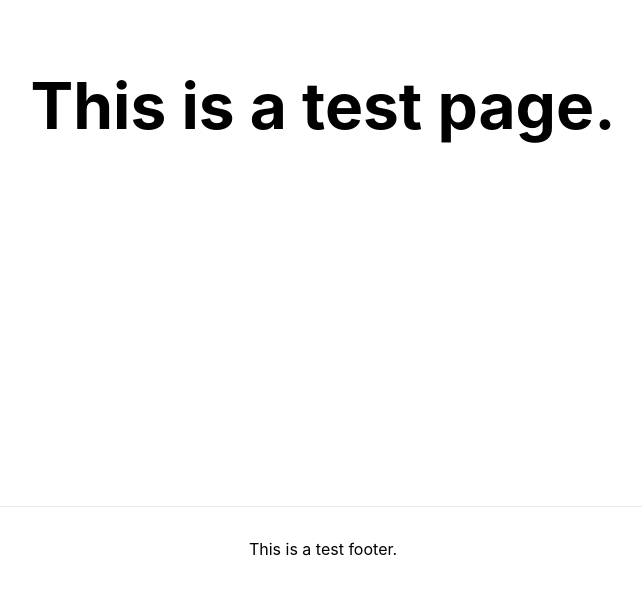
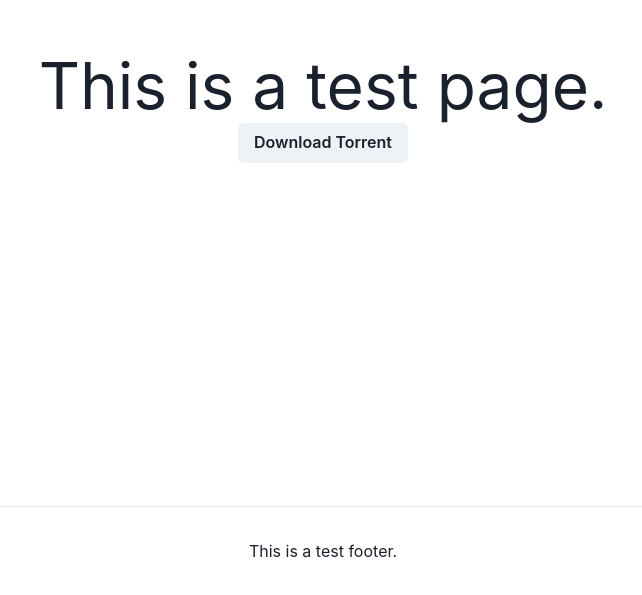
Before and after one commit to jotemdev/torrent-stream, a Next.js app: page /test in a window 1280 px wide. Shown: the part 294-889 px from the top of the page, without its empty margins (317-959 px from the left). Built offline with nearby package versions, Linux system fonts and the light colour scheme.

Commit message:
feat: adding a custom hook that can download a torrent file

```diff
--- /dev/null
+++ b/hoooks/use-torrent.ts
@@ -0,0 +1,103 @@
+import { useState, useEffect, useRef } from 'react';
+
+import WebTorrent from 'webtorrent';
+
+interface Config {
+  progressIntervals: number;
+}
+
+interface File {
+  name: string;
+  url: string;
+  progress: number;
+  isReady: boolean;
+  isDownloading: boolean;
+  appendTo: (element: HTMLElement) => void;
+}
+
+export default function useTorrent(
+  config: Config = { progressIntervals: 4000 },
+) {
+  const { progressIntervals } = config;
+
+  const [file, setFile] = useState<File>({
+    name: '',
+    url: '',
+    progress: 0,
+    isReady: false,
+    isDownloading: false,
+    appendTo: () => {},
+  });
+
+  const [id, setId] = useState<string>('');
+
+  const timer = useRef<NodeJS.Timer | null>(null);
+
+  let isMounted = useRef<boolean>(false);
+
+  // Exampe torrentId: magnet:?xt=urn:btih:08ada5a7a6183aae1e09d831df6748d566095a10&dn=Sintel&tr=udp%3A%2F%2Fexplodie.org%3A6969&tr=udp%3A%2F%2Ftracker.coppersurfer.tk%3A6969&tr=udp%3A%2F%2Ftracker.empire-js.us%3A1337&tr=udp%3A%2F%2Ftracker.leechers-paradise.org%3A6969&tr=udp%3A%2F%2Ftracker.opentrackr.org%3A1337&tr=wss%3A%2F%2Ftracker.btorrent.xyz&tr=wss%3A%2F%2Ftracker.fastcast.nz&tr=wss%3A%2F%2Ftracker.openwebtorrent.com&ws=https%3A%2F%2Fwebtorrent.io%2Ftorrents%2F&xs=https%3A%2F%2Fwebtorrent.io%2Ftorrents%2Fsintel.torrent
+  const download = (torrentId: string) => setId(torrentId);
+
+  const clearTimer = () => {
+    if (timer.current) clearInterval(timer.current);
+  };
+
+  useEffect(() => {
+    isMounted.current = true;
+
+    if (id) {
+      const client = new WebTorrent();
+
+      setFile((prevState) => ({
+        ...prevState,
+        isDownloading: true,
+      }));
+
+      const onTorrent = (torrent: any) => {
+        // Update the progress.
+        timer.current = setInterval(() => {
+          if (isMounted.current) {
+            setFile((prevState) => ({
+              ...prevState,
+              progress: parseInt((torrent.progress * 100).toFixed(1)),
+            }));
+          }
+        }, progressIntervals);
+
+        // On chunks ready.
+        torrent.files.forEach((file: any) => {
+          file.getBlobURL((err: Error, url: string) => {
+            if (err) return console.log('Error: ', err.message);
+
+            if (torrent.progress === 1) {
+              clearTimer();
+
+              setFile((prevState) => ({
+                ...prevState,
+                name: file.name,
+                url,
+                isReady: true,
+                isDownloading: false,
+                progress: 100,
+                appendTo: (element) => file.appendTo(element),
+              }));
+            }
+          });
+        });
+      };
+
+      client.add(id, onTorrent);
+    }
+
+    return () => {
+      clearTimer();
+
+      isMounted.current = false;
+    };
+  }, [id]);
+
+  return {
+    file,
+    download,
+  };
+}
--- a/package.json
+++ b/package.json
@@ -15,11 +15,13 @@
     "framer-motion": "^6.2.8",
     "next": "12.1.0",
     "react": "17.0.2",
-    "react-dom": "17.0.2"
+    "react-dom": "17.0.2",
+    "webtorrent": "^1.8.6"
   },
   "devDependencies": {
     "@types/node": "17.0.22",
     "@types/react": "17.0.41",
+    "@types/webtorrent": "^0.109.3",
     "eslint": "8.11.0",
     "eslint-config-next": "12.1.0",
     "typescript": "4.6.2"
--- a/pages/_app.tsx
+++ b/pages/_app.tsx
@@ -1,8 +1,13 @@
-import "../styles/globals.css";
-import type { AppProps } from "next/app";
+import '../styles/globals.css';
+import type { AppProps } from 'next/app';
+import { ChakraProvider } from '@chakra-ui/react';
 
 function MyApp({ Component, pageProps }: AppProps) {
-  return <Component {...pageProps} />;
+  return (
+    <ChakraProvider>
+      <Component {...pageProps} />
+    </ChakraProvider>
+  );
 }
 
 export default MyApp;
--- a/pages/test/index.tsx
+++ b/pages/test/index.tsx
@@ -1,8 +1,30 @@
-import type { NextPage } from "next";
-import Head from "next/head";
-import styles from "../../styles/Home.module.css";
+import { useEffect, useRef } from 'react';
+
+import type { NextPage } from 'next';
+import Head from 'next/head';
+import styles from '../../styles/Home.module.css';
+
+import useTorrent from '../../hoooks/use-torrent';
+
+import { Button, Link as UILink } from '@chakra-ui/react';
 
 const Test: NextPage = () => {
+  const { file, download } = useTorrent();
+
+  const outputElement = useRef<HTMLDivElement>(null);
+
+  const handleClick = () => {
+    download(
+      'magnet:?xt=urn:btih:08ada5a7a6183aae1e09d831df6748d566095a10&dn=Sintel&tr=udp%3A%2F%2Fexplodie.org%3A6969&tr=udp%3A%2F%2Ftracker.coppersurfer.tk%3A6969&tr=udp%3A%2F%2Ftracker.empire-js.us%3A1337&tr=udp%3A%2F%2Ftracker.leechers-paradise.org%3A6969&tr=udp%3A%2F%2Ftracker.opentrackr.org%3A1337&tr=wss%3A%2F%2Ftracker.btorrent.xyz&tr=wss%3A%2F%2Ftracker.fastcast.nz&tr=wss%3A%2F%2Ftracker.openwebtorrent.com&ws=https%3A%2F%2Fwebtorrent.io%2Ftorrents%2F&xs=https%3A%2F%2Fwebtorrent.io%2Ftorrents%2Fsintel.torrent',
+    );
+  };
+
+  useEffect(() => {
+    if (file.isReady && outputElement.current) {
+      file.appendTo(outputElement.current);
+    }
+  }, [file.isReady]);
+
   return (
     <div className={styles.container}>
       <Head>
@@ -13,6 +35,21 @@ const Test: NextPage = () => {
 
       <main className={styles.main}>
         <h1 className={styles.title}>This is a test page.</h1>
+        <Button onClick={handleClick}>Download Torrent</Button>
+
+        {file.isDownloading && !file.isReady && (
+          <div>Downloading: {file.progress}%</div>
+        )}
+
+        {file.isReady && (
+          <UILink href={file.url} isExternal>
+            File is ready - click here to open in a new tab!
+          </UILink>
+        )}
+
+        <div
+          style={{ maxWidth: '90%', margin: '0 auto' }}
+          ref={outputElement}></div>
       </main>
 
       <footer className={styles.footer}>This is a test footer.</footer>
```
Also changed, not shown: pages/index.tsx (+11 -8 lines), 2 other files (tests, documents, lock files or other folders).
